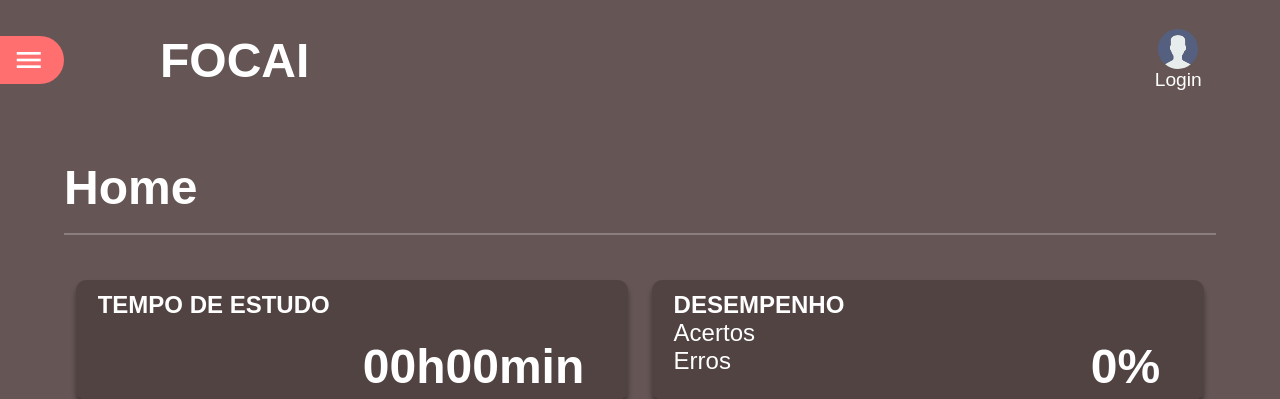
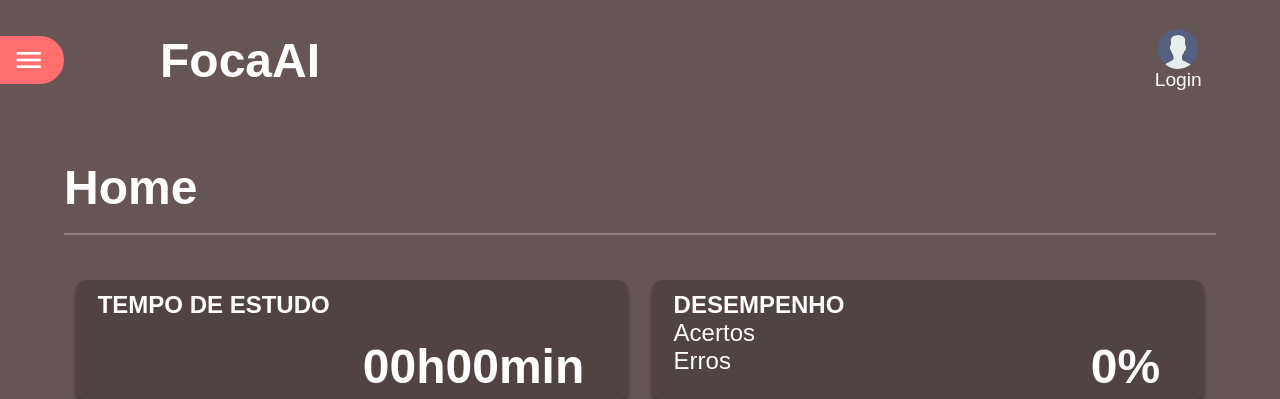
Before and after one commit to sopena/Focai, a Django app: page / in a window 1280 px wide. Shown: the top 399 px of the page. Run offline with Django 5.2, Linux system fonts and the light colour scheme.

Commit message:
modified:   base/__pycache__/__init__.cpython-312.pyc 	modified:   base/__pycache__/admin.cpython-312.pyc 	modified:   base/__pycache__/apps.cpython-312.pyc 	modified:   base/__pycache__/forms.cpython-312.pyc 	modified:   base/__pycache__/models.cpython-312.pyc 	modified:   base/__pycache__/urls.cpython-312.pyc 	modified:   base/__pycache__/views.cpython-312.pyc 	modified:   base/migrations/__pycache__/0001_initial.cpython-312.pyc 	modified:   base/migrations/__pycache__/0002_user_avatar_user_bio_alter_user_email_and_more.cpython-312.pyc 	modified:   base/migrations/__pycache__/0003_alter_user_managers_user_start_date_alter_user_bio_and_more.cpython-312.pyc 	modified:   base/migrations/__pycache__/0004_subjects_usersubjects_subjects_users.cpython-312.pyc 	modified:   base/migrations/__pycache__/0005_alter_usersubjects_last_study.cpython-312.pyc 	modified:   base/migrations/__pycache__/0006_usersubjects_correct_questions_and_more.cpython-312.pyc 	modified:   base/migrations/__pycache__/0007_rename_correct_questions_usersubjects_correct_answers_and_more.cpython-312.pyc 	modified:   base/migrations/__pycache__/0008_alter_usersubjects_last_study.cpython-312.pyc 	modified:   base/migrations/__pycache__/0009_alter_usersubjects_correct_answers_and_more.cpython-312.pyc 	modified:   base/migrations/__pycache__/0010_alter_usersubjects_last_study.cpython-312.pyc 	modified:   base/migrations/__pycache__/__init__.cpython-312.pyc 	modified:   base/templates/base/home.html 	modified:   base/templates/base/login.html 	modified:   base/templates/base/register.html 	modified:   base/templates/base/subjects.html 	modified:   db.sqlite3 	modified:   focai/__pycache__/__init__.cpython-312.pyc 	modified:   focai/__pycache__/settings.cpython-312.pyc 	modified:   focai/__pycache__/urls.cpython-312.pyc 	modified:   focai/__pycache__/wsgi.cpython-312.pyc 	modified:   templates/main.html 	modified:   templates/navbar.html 	modified:   utils/__pycache__/studies.cpython-312.pyc

```diff
--- a/base/templates/base/home.html
+++ b/base/templates/base/home.html
@@ -1,6 +1,6 @@
 {% extends "main.html" %}
 
-{% block title %}FOCAI{% endblock title %}
+{% block title %}Foca AI | Home{% endblock title %}
 
 {% block content %}
     <div class="content">
--- a/base/templates/base/login.html
+++ b/base/templates/base/login.html
@@ -1,4 +1,6 @@
 {% extends 'main.html' %}
+
+{% block title %}Foca AI | Login{% endblock title %}
 
 {% block content %}
 
--- a/base/templates/base/register.html
+++ b/base/templates/base/register.html
@@ -1,4 +1,6 @@
 {% extends 'main.html' %}
+
+{% block title %}Foca AI | Register{% endblock title %}
 
 {% block content %}
 
--- a/base/templates/base/subjects.html
+++ b/base/templates/base/subjects.html
@@ -1,4 +1,6 @@
 {% extends "main.html" %}
+
+{% block title %}Foca AI | Disciplinas{% endblock title %}
 
 {% block content %}
 
--- a/templates/main.html
+++ b/templates/main.html
@@ -13,7 +13,7 @@
     <link rel="stylesheet" href="{% static 'styles/addstudy.css' %}">
     <link rel="stylesheet" href="{% static 'styles/subjects.css' %}">
     <link rel="stylesheet" href="{% static 'styles/delete_subject.css' %}">
-    <title>{% block title %}Focai{% endblock title %}</title>
+    <title>{% block title %}Focai    {% endblock title %}</title>
 </head>
 <body>
 
--- a/templates/navbar.html
+++ b/templates/navbar.html
@@ -5,7 +5,7 @@
             <span class="material-symbols-outlined">menu</span>
         </btn>
     </div>
-    <a href="{% url 'home' %}" class="symbol"><h1>FOCAI</h1></a>
+    <a href="{% url 'home' %}" class="symbol"><h1>FocaAI</h1></a>
 </div>
 
 <div class="header_utilities">
```
Also changed, not shown: db.sqlite3.
